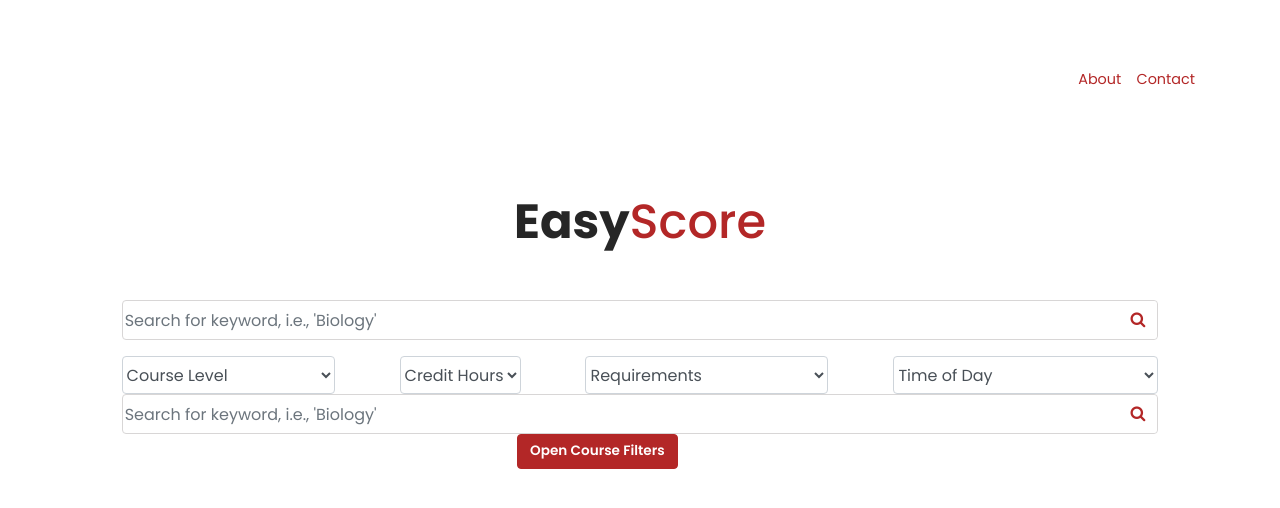
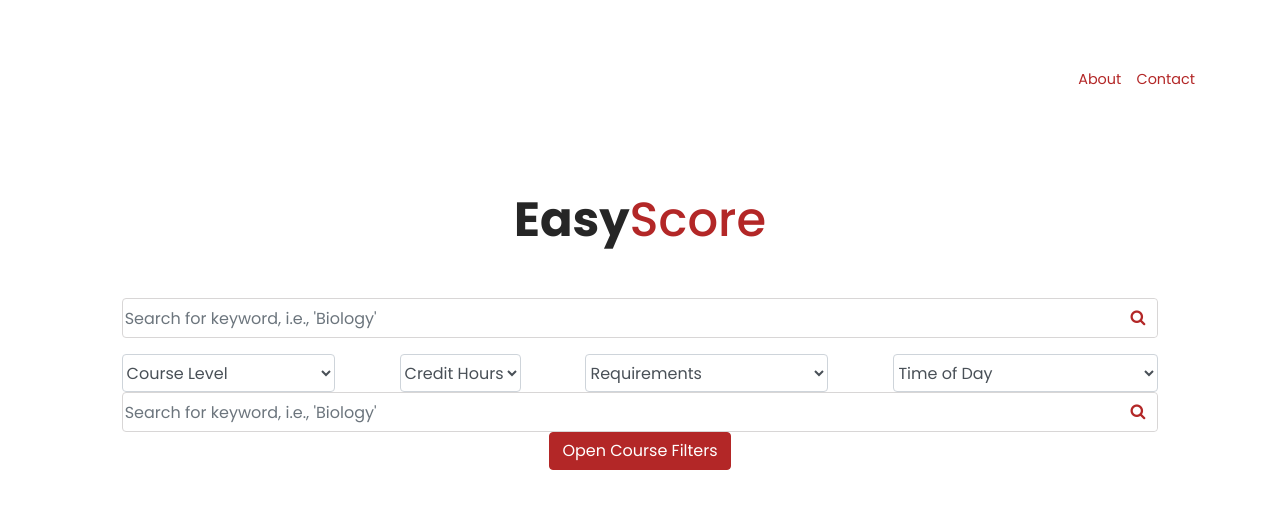
Before and after one commit to s-munro/easyscore, a React (Create React App) app in the folder the-easy-score/: page / in a window 1280 px wide. Shown: the top 508 px of the page. Built offline with nearby package versions, Linux system fonts and the light colour scheme.

Commit message:
fix: fixed the nightmare that is button styling

```diff
--- a/the-easy-score/src/screens/home/home.css
+++ b/the-easy-score/src/screens/home/home.css
@@ -71,26 +71,40 @@ filterSelect {
   justify-content: center;
   align-items: center;
 }
-.filterBtn {
+.homeFilterBtn,
+.homeFilterBtn-btn-primary {
   background-color: #b32727;
   border: 1px solid #b32727;
   color: white;
 }
-.filterBtn:hover {
+.homeFilterBtn:hover,
+.homeFilterBtn.btn-primary:hover {
   background-color: #bb4c4c;
   border: 1px solid #b32727;
   color: white;
 }
-.filterBtn:active {
+.homeFilterBtn:active,
+.homeFilterBtn.btn-primary:active {
   background-color: #b32727;
   border: 1px solid #b32727;
   color: white;
 }
-.filterBtn:focus {
+
+.homeFilterBtn:focus,
+.homeFilterBtn.btn-primary:focus .homeFilterBtn:active:focus,
+.homeFilterBtn.btn-primary:active:focus {
+  outline: none;
   background-color: #b32727;
   border: 1px solid #b32727;
+}
+
+/*
+.homeFilterBtn:focus,
+.homeFilterBtn.btn-primary:focus {
+  background-color: #bb4c4c;
+  border: 1px solid #bb4c4c;
   color: white;
-}
+} */
 
 /*
 .filterBtn:active:focus,
--- a/the-easy-score/src/screens/home/mobileSearch/MobileSearchForm.js
+++ b/the-easy-score/src/screens/home/mobileSearch/MobileSearchForm.js
@@ -126,7 +126,7 @@ const MobileSearchForm = (props) => {
           </InputGroup>
           <div className="row d-flex justify-content-center">
             <Button
-              className="filterBtn shadow-none"
+              className="homeFilterBtn shadow-none"
               onClick={handleClickOpen}
               // block
             >
@@ -214,13 +214,13 @@ const MobileSearchForm = (props) => {
                 <Divider />
                 <div className="row mt-3 mb-2 d-flex justify-content-center">
                   <Button
-                    className="filterBtn shadow-none"
+                    className="homeFilterBtn shadow-none"
                     onClick={handleClose}
                   >
                     Apply Filters
                   </Button>
                   <Button
-                    className="filterBtn shadow-none"
+                    className="homeFilterBtn shadow-none"
                     onClick={handleFiltersReset}
                   >
                     Reset Filters
--- a/the-easy-score/src/screens/searchresults/results.css
+++ b/the-easy-score/src/screens/searchresults/results.css
@@ -49,16 +49,20 @@
   flex-direction: row;
 }
 
-.filterBtn {
+.filterBtn,
+.filterBtn.btn-primary,
+.filterBtn:focus,
+.filterBtn.btn-primary:focus {
   font-size: 85%;
   font-weight: 600;
   background-color: #fff;
   color: #b32727;
   border: 0.5px solid #b32727;
   margin-right: 8%;
+  box-shadow: none;
 }
 
-.filterBtn on:hover {
+.filterBtn:hover {
   color: lightblue;
   text-emphasis-style: underline;
   background-color: #fff;
```
